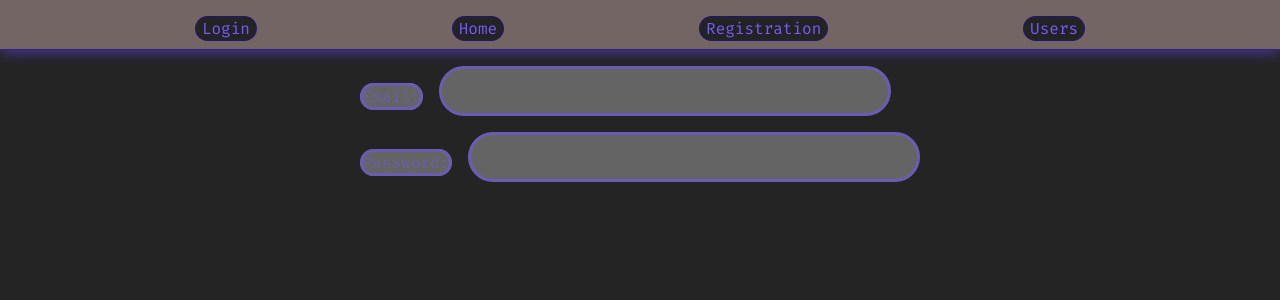
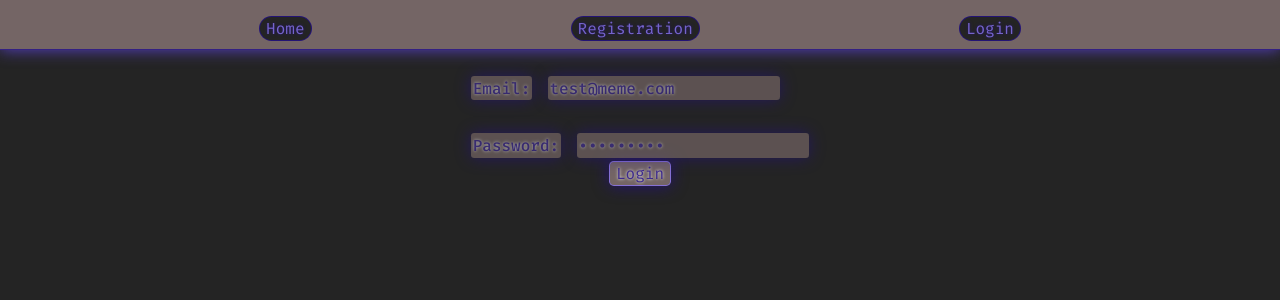
Before and after one commit to DreaMTH/DemoCard, a React (Create React App) app in the folder client/: page /login in a window 1280 px wide. Shown: the top 300 px of the page. Built offline with nearby package versions, Linux system fonts and the light colour scheme; no server answers.

Commit message:
auth complete

```diff
--- a/client/package.json
+++ b/client/package.json
@@ -10,6 +10,8 @@
     "axios": "^1.6.8",
     "react": "^18.2.0",
     "react-dom": "^18.2.0",
+    "react-hook": "^0.0.1",
+    "react-hook-form": "^7.51.3",
     "react-redux": "^9.1.1",
     "react-router-dom": "^6.22.3",
     "react-scripts": "^5.0.1",
--- a/client/src/App.js
+++ b/client/src/App.js
@@ -1,13 +1,21 @@
 import { Routes, Route } from "react-router-dom";
 import "./App.css";
 import Header from "./components/header.jsx";
+import { useDispatch, useSelector } from "react-redux";
+import { authMeFetch, isAuth } from "./store/auth.js";
 import {
   HomePage,
   RegistrationPage,
   LoginPage,
   UsersPage,
 } from "./pages/pages.js";
+import React, { useEffect } from "react";
 function App() {
+  const dispatch = useDispatch();
+  const authPassed = useSelector(isAuth);
+  useEffect(() => {
+    dispatch(authMeFetch());
+  }, [dispatch]);
   return (
     <>
       <Header />
--- a/client/src/axios.js
+++ b/client/src/axios.js
@@ -3,5 +3,8 @@ import axios from "axios";
 const relatedAxios = axios.create({
   baseURL: "http://localhost:5000",
 });
-
+relatedAxios.interceptors.request.use((config) => {
+  config.headers.Authorization = window.localStorage.getItem("token");
+  return config;
+});
 export default relatedAxios;
--- a/client/src/components/header.jsx
+++ b/client/src/components/header.jsx
@@ -1,21 +1,43 @@
 import styles from "./Header.module.css";
 import { Link } from "react-router-dom";
+import { useDispatch, useSelector } from "react-redux";
+import { isAuth, logout } from "../store/auth.js";
 const Header = () => {
+  const dispatch = useDispatch();
+  const authPassed = useSelector(isAuth);
+  const logoutEvent = () => {
+    if (window.confirm("Do u want to exit?")) {
+      dispatch(logout());
+      window.localStorage.removeItem("token");
+    }
+  };
   return (
     <>
       <div className={styles.headerBody}>
-        <Link to="/login">
-          <button className={styles.buttonLink}>Login</button>
-        </Link>
         <Link to="/">
           <button className={styles.buttonLink}>Home</button>
         </Link>
-        <Link to="/registration">
-          <button className={styles.buttonLink}>Registration</button>
-        </Link>
-        <Link to="/users">
-          <button className={styles.buttonLink}>Users</button>
-        </Link>
+        {authPassed ? (
+          <>
+            <Link to="/users">
+              <button className={styles.buttonLink}>Users</button>
+            </Link>
+            <Link to="/">
+              <button className={styles.buttonLink} onClick={logoutEvent}>
+                Logout
+              </button>
+            </Link>
+          </>
+        ) : (
+          <>
+            <Link to="/registration">
+              <button className={styles.buttonLink}>Registration</button>
+            </Link>
+            <Link to="/login">
+              <button className={styles.buttonLink}>Login</button>
+            </Link>
+          </>
+        )}
       </div>
     </>
   );
--- a/client/src/pages/loginPage/loginPage.jsx
+++ b/client/src/pages/loginPage/loginPage.jsx
@@ -1,32 +1,65 @@
-import { useState } from "react";
+import { useForm } from "react-hook-form";
 import styles from "./loginPage.module.css";
+import { useDispatch, useSelector } from "react-redux";
+import { authintificationFetch, isAuth } from "../../store/auth.js";
+import { Navigate } from "react-router-dom";
 const LoginPage = () => {
-  const [emailValue, setEmail] = useState("");
-  const [passwordValue, setPassword] = useState("");
-  const handleLoginEvent = (e) => {
-    e.preventDefault();
+  const authPassed = useSelector(isAuth);
+  const dispatch = useDispatch();
+  const {
+    register,
+    handleSubmit,
+    setError,
+    formState: { errors, isValid },
+  } = useForm({
+    defaultValues: {
+      email: "test@meme.com",
+      password: "qweQWE123",
+    },
+    mode: "onBlur",
+  });
+  const onSumbit = async (values) => {
+    const data = await dispatch(authintificationFetch(values));
+    if (!data.payload) {
+      return alert("Unable to authorizate.");
+    }
+    if ("token" in data.payload) {
+      window.localStorage.setItem("token", data.payload.token);
+    } else {
+      alert("Unable to authorizate.");
+    }
   };
+  if (authPassed) {
+    return <Navigate to="/" />;
+  }
   return (
     <>
       <div className={styles.homeBody}>
-        <form className={styles.formRoot} onSubmit={handleLoginEvent}>
-          <label>Email:</label>
+        <form className={styles.formRoot} onSubmit={handleSubmit(onSumbit)}>
+          <div className={styles.inputSection}>
+            <label className={styles.inputLabel}>Email:</label>
             <input
               type="email"
               required
+              placeholder={errors.email?.message}
               className={styles.inputField}
-            value={emailValue}
-            onChange={(e) => setEmail(e.target.value)}
+              {...register("email", { required: "Field cannot be empty." })}
             />
+          </div>
           <br />
-          <label>Password:</label>
+          <div className={styles.inputSection}>
+            <label className={styles.inputLabel}>Password:</label>
             <input
               type="password"
               required
+              placeholder={errors.password?.message}
               className={styles.inputField}
-            value={passwordValue}
-            onChange={(e) => setPassword(e.target.value)}
+              {...register("password", { required: "Field cannot be empty" })}
             />
+          </div>
+          <button className={styles.submitButton} type="submit">
+            Login
+          </button>
         </form>
       </div>
     </>
--- a/client/src/pages/loginPage/loginPage.module.css
+++ b/client/src/pages/loginPage/loginPage.module.css
@@ -1,9 +1,51 @@
 .homeBody {
-  margin: 0;
+  margin: 1rem;
   display: flex;
   justify-content: center;
-  color: hsla(250, 80%, 70%, 0.8);
+}
+.inputSection {
+  margin: 0;
+}
+.inputLabel {
+  display: inline-block;
+  font-weight: 500;
+  color: hsla(250, 80%, 30%, 0.8);
+  font-size: 1rem;
+  background-color: #746565;
+  text-shadow: 0 0 0.2rem white;
+  box-shadow: 0 0 1rem hsla(250, 80%, 30%, 0.8);
+  border: none;
+  height: fit-content;
+  border-radius: 0.2rem;
+  padding: 0.1rem;
 }
 .inputField {
-  margin: 1rem 0 0 1rem;
+  margin-left: 1rem;
+  font-weight: 500;
+  color: hsla(250, 80%, 30%, 0.8);
+  font-size: 1rem;
+  background-color: #746565;
+  text-shadow: 0 0 0.2rem white;
+  box-shadow: 0 0 1rem hsla(250, 80%, 30%, 0.8);
+  border: none;
+  height: fit-content;
+  border-radius: 0.2rem;
+  padding: 0.1rem;
 }
+.submitButton {
+  display: block;
+  margin: auto;
+  font-family: "Fira Code", monospace;
+  font-size: 1rem;
+  color: hsla(250, 80%, 30%, 0.8);
+  text-shadow: 0rem 0rem 0.2rem white;
+  background-color: #746565;
+  border: 0.1rem solid hsla(250, 80%, 70%, 0.8);
+  box-shadow: 0rem 0rem 1rem hsla(250, 80%, 30%, 0.8);
+  border-radius: 0.3rem;
+  cursor: pointer;
+}
+.submitButton:hover {
+  opacity: 70%;
+  box-shadow: hsla(250, 80%, 70%, 0.8);
+}
--- a/client/src/pages/usersPage/usersPage.jsx
+++ b/client/src/pages/usersPage/usersPage.jsx
@@ -5,7 +5,6 @@ import { useDispatch, useSelector } from "react-redux";
 import { fetchUsers } from "./usersSlice.js";
 
 const UserPage = () => {
-  const { users } = useSelector((state) => state.users);
   const dispatch = useDispatch();
   useEffect(() => {
     dispatch(fetchUsers());
--- a/client/src/store/auth.js
+++ b/client/src/store/auth.js
@@ -1,10 +1,16 @@
 import { createSlice, createAsyncThunk } from "@reduxjs/toolkit";
 import axios from "../axios.js";
-export const authintificationFetch = createAsyncThunk("/login", async () => {
-  const data = axios.get("/users");
+export const authintificationFetch = createAsyncThunk(
+  "auth/login",
+  async (params) => {
+    const { data } = await axios.post("auth/login", params);
+    return data;
+  },
+);
+export const authMeFetch = createAsyncThunk("auth/me", async () => {
+  const { data } = await axios.get("/auth/me");
   return data;
 });
-
 const initialState = {
   data: null,
   status: "loading",
@@ -12,7 +18,11 @@ const initialState = {
 const authSlice = createSlice({
   name: "auth",
   initialState,
-  reducers: {},
+  reducers: {
+    logout: (state) => {
+      state.data = null;
+    },
+  },
   extraReducers: (builder) => {
     builder
       .addCase(authintificationFetch.pending, (state) => {
@@ -20,13 +30,27 @@ const authSlice = createSlice({
         state.status = "loading";
       })
       .addCase(authintificationFetch.fulfilled, (state, action) => {
-        state.users = action.payload;
+        state.data = action.payload;
         state.status = "loaded";
       })
       .addCase(authintificationFetch.rejected, (state) => {
         state.status = "error";
         state.data = null;
+      })
+      .addCase(authMeFetch.pending, (state) => {
+        state.data = null;
+        state.status = "loading";
+      })
+      .addCase(authMeFetch.fulfilled, (state, action) => {
+        state.data = action.payload;
+        state.status = "loaded";
+      })
+      .addCase(authMeFetch.rejected, (state) => {
+        state.data = null;
+        state.status = "error";
       });
   },
 });
 export const authReducer = authSlice.reducer;
+export const isAuth = (state) => Boolean(state.auth.data);
+export const { logout } = authSlice.actions;
```
Also changed, not shown: 2 other files (tests, documents, lock files or other folders). Lines whose indentation alone changed are shown as unchanged.
